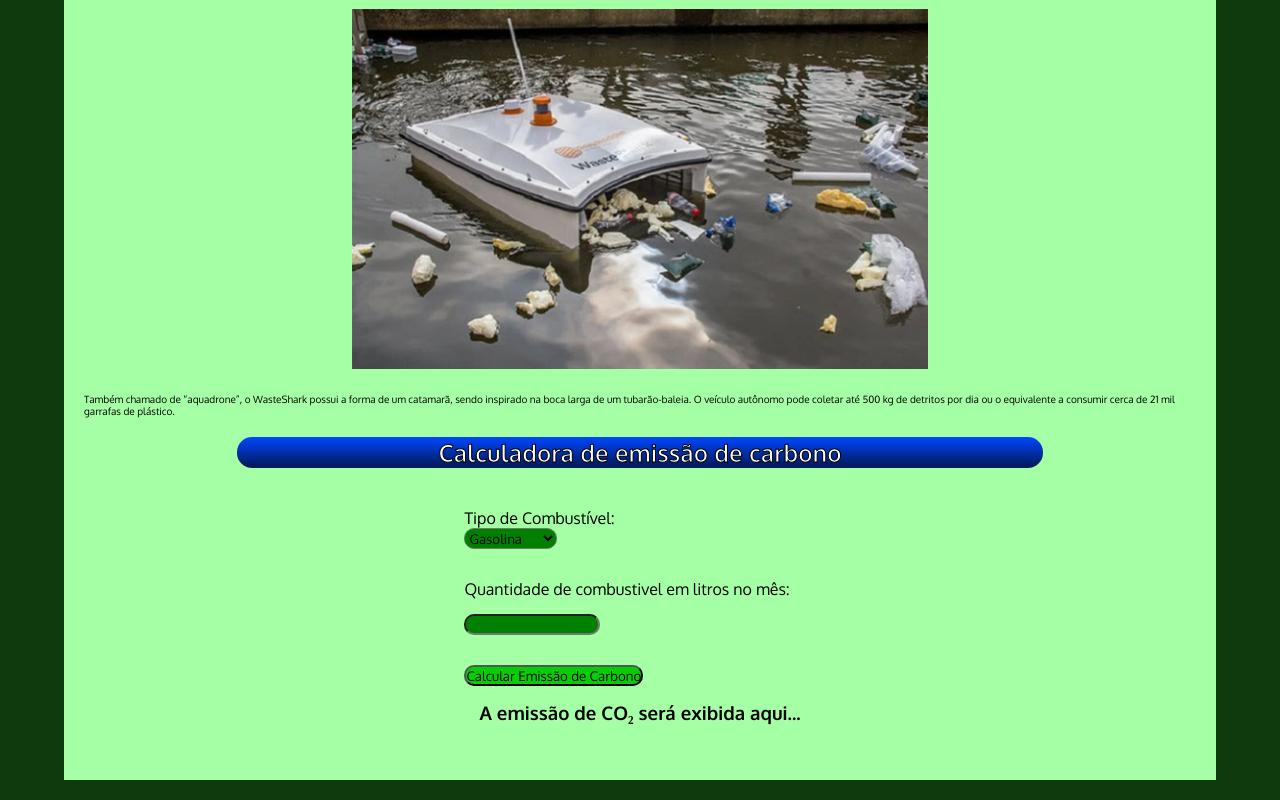
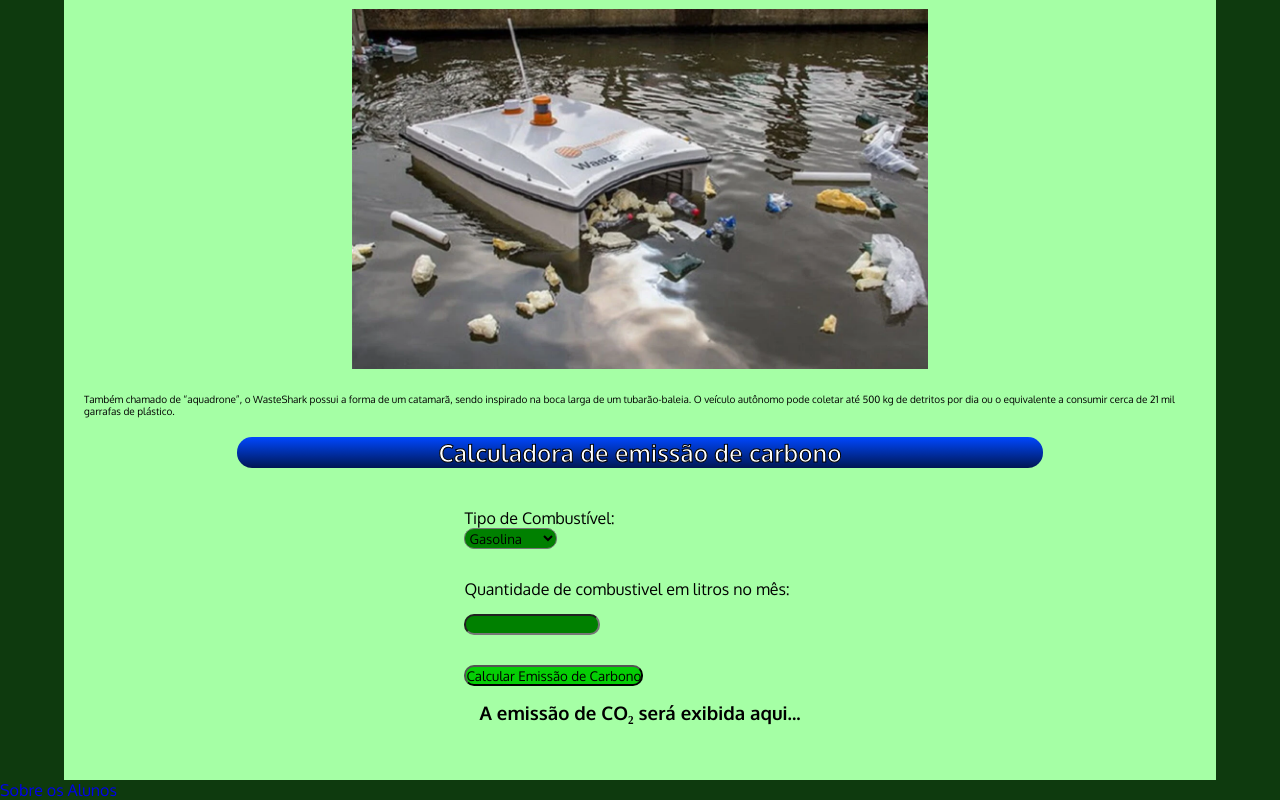
Before and after one commit to Miguel-Portella/Feira-de-Ciencias, a plain HTML site: page index.html in a window 1280 px wide. Shown: the part 550-1350 px from the top of the page. Drawn offline with Linux system fonts and the light colour scheme.

Commit message:
Add files via upload

```diff
--- a/assets/css/estilos.css
+++ b/assets/css/estilos.css
@@ -95,6 +95,6 @@ hr{
     border-radius: 10px;
     background-color: green;
 }
-span{
-    color: green;
+a{
+    text-decoration: none;
 }
--- a/index.html
+++ b/index.html
@@ -143,6 +143,9 @@
 
 
     </div>
+    <footer>
+        <a href="pagina2.html">Sobre os Alunos</a>
+    </footer>
 
 </body>
 </html>
```
Also changed, not shown: pagina2.html (+3 -0 lines).
